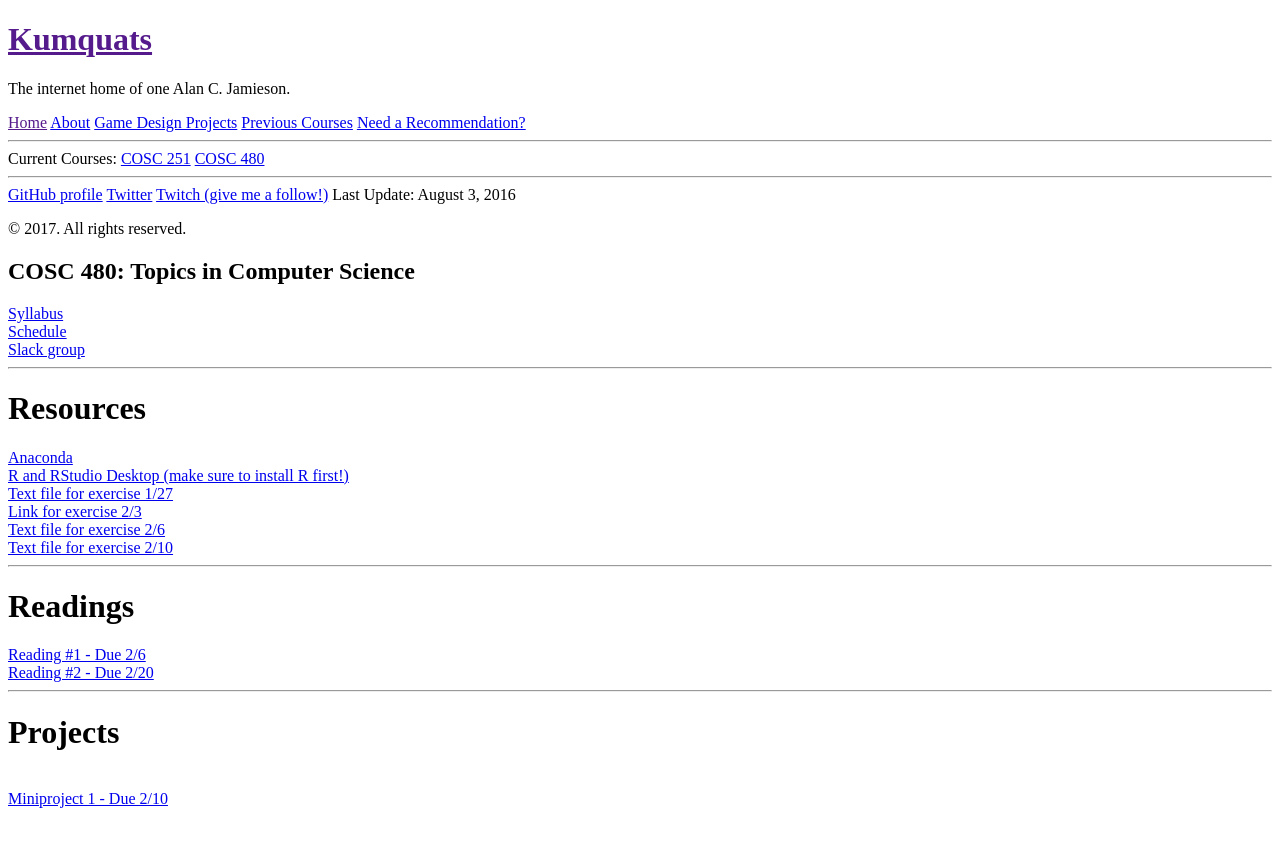
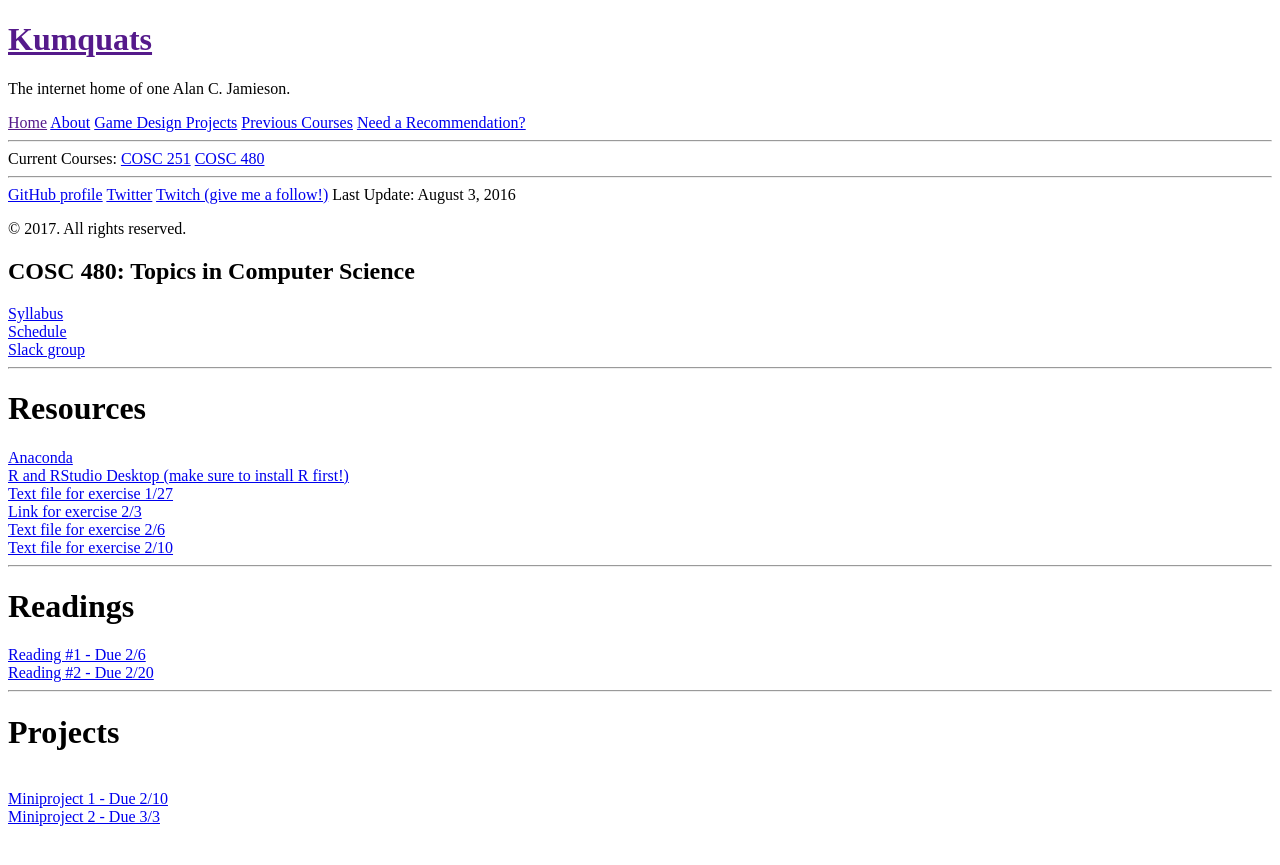
Before and after one commit to ripark/ripark.github.io, a Jekyll site: the page built from s17/cosc480.html, in a window 1280 px wide. Shown: the top 865 px of the page. Built offline with Jekyll 4.4.1, drawn with Linux system fonts in a browser that asks for light colours; Markdown is read by kramdown in place of the engine named in the settings.

Commit message:
480 proj 2

```diff
--- a/s17/cosc480.html
+++ b/s17/cosc480.html
@@ -35,3 +35,5 @@ title: "COSC 480: Topics in Computer Science"
 <br>
 <a href="http://ripark.github.io/s17/COSC480Project1.pdf">Miniproject 1 - Due 2/10</a>
 <br>
+<a href="http://ripark.github.io/s17/COSC480Project2.pdf">Miniproject 2 - Due 3/3</a>
+<br>
```
Also changed, not shown: 1 other file.
